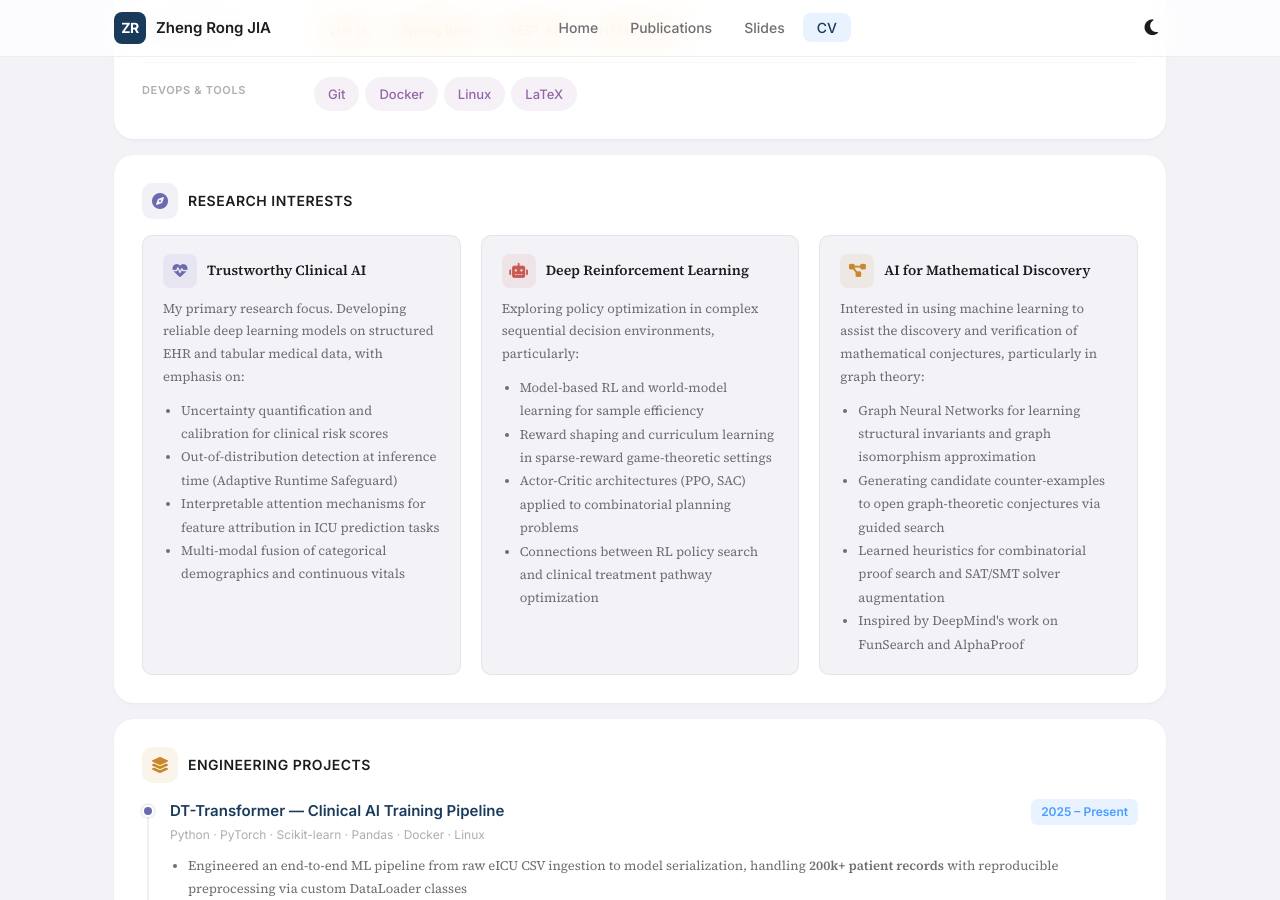
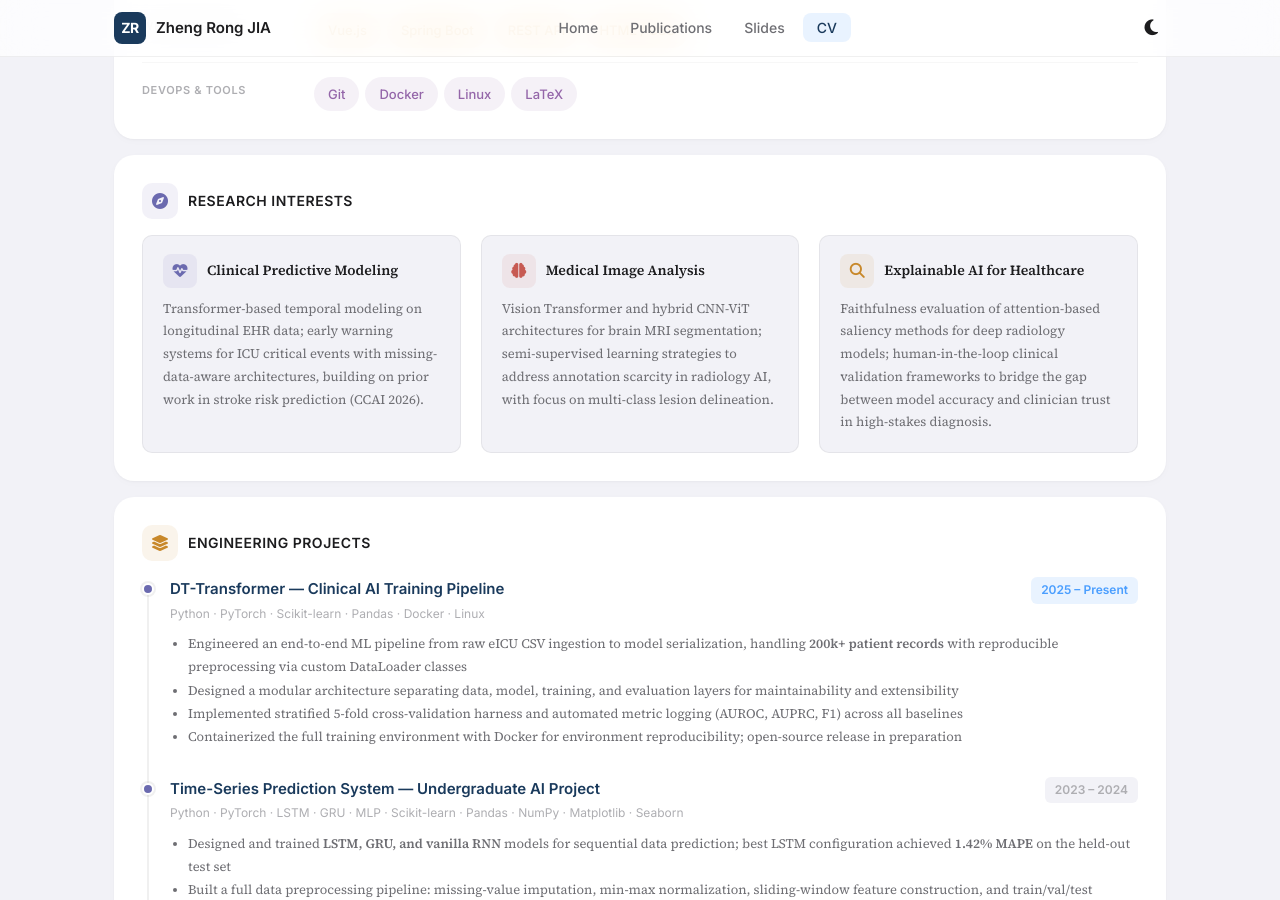
Before and after one commit to ZR-JIA/zr-jia.github.io, a Jekyll site: the page built from _pages/cv.md, in a window 1280 px wide and 900 px high, scrolled down 945 px. Built offline with Jekyll 4.4.1, drawn with Linux system fonts in a browser that asks for light colours.

Commit message:
fix: remove MPhil refs, sync research interests, fix pub page tablet layout, add LinkedIn + robots.txt

```diff
--- a/_layouts/default.html
+++ b/_layouts/default.html
@@ -54,7 +54,7 @@
     "image": "https://zr-jia.github.io/assets/images/avatar.jpg",
     "email": "zhengrong.jia.academic@gmail.com",
     "jobTitle": "AI Researcher",
-    "description": "Independent AI researcher specializing in Clinical AI and Deep Learning. MPhil applicant (2026 intake). First author of a paper accepted at CCAI 2026.",
+    "description": "Independent AI researcher specializing in Clinical AI and Deep Learning. First author of a paper accepted at CCAI 2026.",
     "alumniOf": {
       "@type": "CollegeOrUniversity",
       "name": "Macau University of Science and Technology"
--- a/_pages/cv.md
+++ b/_pages/cv.md
@@ -179,49 +179,31 @@ description: "Curriculum Vitae of Zheng Rong JIA — AI researcher with expertis
         <div style="background:var(--color-bg);border-radius:10px;padding:18px 20px;border:1px solid var(--color-border);">
           <div style="display:flex;align-items:center;gap:10px;margin-bottom:10px;">
             <span style="background:var(--tag-ai-bg);color:var(--tag-ai);width:34px;height:34px;border-radius:8px;display:flex;align-items:center;justify-content:center;font-size:15px;"><i class="fas fa-heartbeat"></i></span>
-            <strong style="font-size:14px;">Trustworthy Clinical AI</strong>
+            <strong style="font-size:14px;">Clinical Predictive Modeling</strong>
           </div>
-          <p style="font-size:13px;color:var(--color-text-secondary);line-height:1.75;margin:0 0 10px;">
-            My primary research focus. Developing reliable deep learning models on structured EHR and tabular medical data, with emphasis on:
+          <p style="font-size:13px;color:var(--color-text-secondary);line-height:1.75;margin:0;">
+            Transformer-based temporal modeling on longitudinal EHR data; early warning systems for ICU critical events with missing-data-aware architectures, building on prior work in stroke risk prediction (CCAI 2026).
           </p>
-          <ul style="font-size:13px;color:var(--color-text-secondary);padding-left:18px;line-height:1.8;margin:0;">
-            <li>Uncertainty quantification and calibration for clinical risk scores</li>
-            <li>Out-of-distribution detection at inference time (Adaptive Runtime Safeguard)</li>
-            <li>Interpretable attention mechanisms for feature attribution in ICU prediction tasks</li>
-            <li>Multi-modal fusion of categorical demographics and continuous vitals</li>
-          </ul>
         </div>
 
         <div style="background:var(--color-bg);border-radius:10px;padding:18px 20px;border:1px solid var(--color-border);">
           <div style="display:flex;align-items:center;gap:10px;margin-bottom:10px;">
-            <span style="background:var(--tag-data-bg);color:var(--tag-data);width:34px;height:34px;border-radius:8px;display:flex;align-items:center;justify-content:center;font-size:15px;"><i class="fas fa-robot"></i></span>
-            <strong style="font-size:14px;">Deep Reinforcement Learning</strong>
+            <span style="background:var(--tag-data-bg);color:var(--tag-data);width:34px;height:34px;border-radius:8px;display:flex;align-items:center;justify-content:center;font-size:15px;"><i class="fas fa-brain"></i></span>
+            <strong style="font-size:14px;">Medical Image Analysis</strong>
           </div>
-          <p style="font-size:13px;color:var(--color-text-secondary);line-height:1.75;margin:0 0 10px;">
-            Exploring policy optimization in complex sequential decision environments, particularly:
+          <p style="font-size:13px;color:var(--color-text-secondary);line-height:1.75;margin:0;">
+            Vision Transformer and hybrid CNN-ViT architectures for brain MRI segmentation; semi-supervised learning strategies to address annotation scarcity in radiology AI, with focus on multi-class lesion delineation.
           </p>
-          <ul style="font-size:13px;color:var(--color-text-secondary);padding-left:18px;line-height:1.8;margin:0;">
-            <li>Model-based RL and world-model learning for sample efficiency</li>
-            <li>Reward shaping and curriculum learning in sparse-reward game-theoretic settings</li>
-            <li>Actor-Critic architectures (PPO, SAC) applied to combinatorial planning problems</li>
-            <li>Connections between RL policy search and clinical treatment pathway optimization</li>
-          </ul>
         </div>
 
         <div style="background:var(--color-bg);border-radius:10px;padding:18px 20px;border:1px solid var(--color-border);">
           <div style="display:flex;align-items:center;gap:10px;margin-bottom:10px;">
-            <span style="background:var(--tag-frontend-bg);color:var(--tag-frontend);width:34px;height:34px;border-radius:8px;display:flex;align-items:center;justify-content:center;font-size:15px;"><i class="fas fa-project-diagram"></i></span>
-            <strong style="font-size:14px;">AI for Mathematical Discovery</strong>
+            <span style="background:var(--tag-frontend-bg);color:var(--tag-frontend);width:34px;height:34px;border-radius:8px;display:flex;align-items:center;justify-content:center;font-size:15px;"><i class="fas fa-search"></i></span>
+            <strong style="font-size:14px;">Explainable AI for Healthcare</strong>
           </div>
-          <p style="font-size:13px;color:var(--color-text-secondary);line-height:1.75;margin:0 0 10px;">
-            Interested in using machine learning to assist the discovery and verification of mathematical conjectures, particularly in graph theory:
+          <p style="font-size:13px;color:var(--color-text-secondary);line-height:1.75;margin:0;">
+            Faithfulness evaluation of attention-based saliency methods for deep radiology models; human-in-the-loop clinical validation frameworks to bridge the gap between model accuracy and clinician trust in high-stakes diagnosis.
           </p>
-          <ul style="font-size:13px;color:var(--color-text-secondary);padding-left:18px;line-height:1.8;margin:0;">
-            <li>Graph Neural Networks for learning structural invariants and graph isomorphism approximation</li>
-            <li>Generating candidate counter-examples to open graph-theoretic conjectures via guided search</li>
-            <li>Learned heuristics for combinatorial proof search and SAT/SMT solver augmentation</li>
-            <li>Inspired by DeepMind&#39;s work on FunSearch and AlphaProof</li>
-          </ul>
         </div>
 
       </div>
--- /dev/null
+++ b/robots.txt
@@ -0,0 +1,4 @@
+User-agent: *
+Allow: /
+
+Sitemap: https://zr-jia.github.io/sitemap.xml
```
Also changed, not shown: _pages/index.md (+4 -1 lines), _pages/publications.md (+1 -1 lines).
